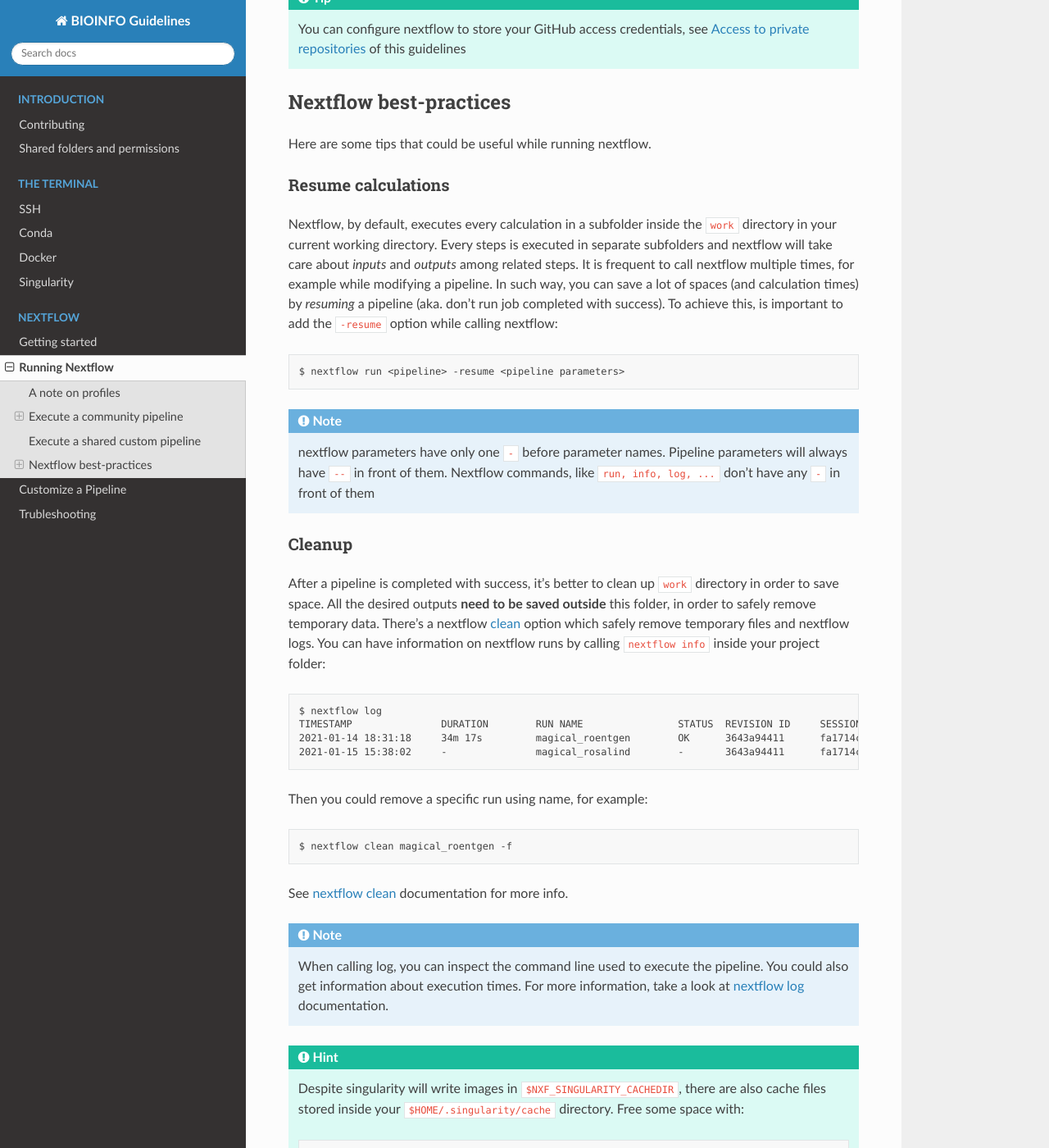
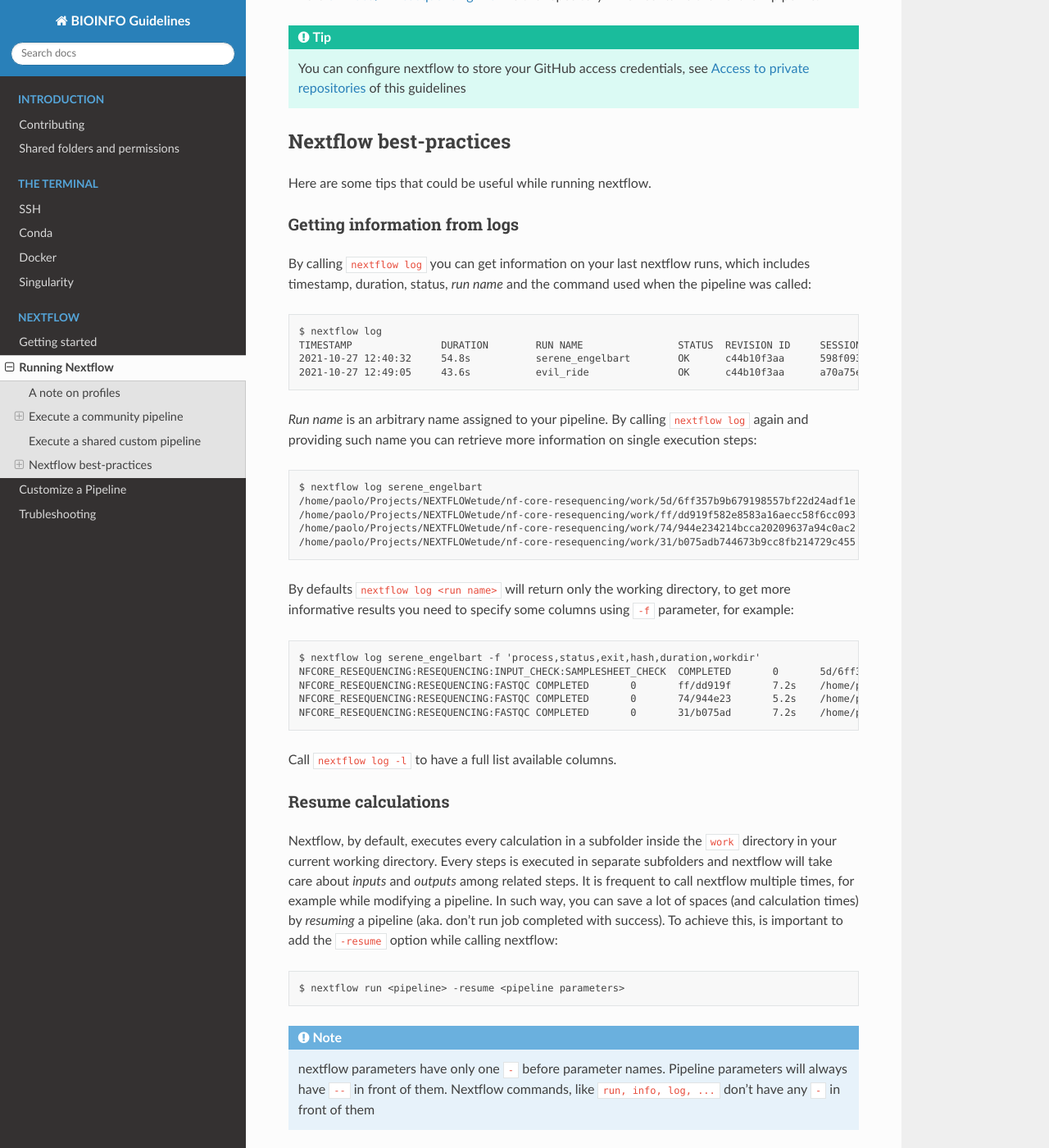
Before and after one commit to cnr-ibba/BIOINFO-guidelines, a Sphinx documentation site: the page built from docs/nextflow/running.rst, in a window 1280 px wide and 1400 px high, scrolled down 3132 px. Shown: the whole window at 82% size. Built offline with Sphinx 7.4.7 and the Read the Docs theme 2.0.0, drawn with Linux system fonts in a browser that asks for light colours; some of the changed text lies outside the part shown.

Commit message:
:memo: update running nextflow

```diff
--- a/docs/nextflow/running.rst
+++ b/docs/nextflow/running.rst
@@ -134,6 +134,40 @@ Nextflow best-practices
 
 Here are some tips that could be useful while running nextflow.
 
+Getting information from logs
+~~~~~~~~~~~~~~~~~~~~~~~~~~~~~
+
+By calling ``nextflow log`` you can get information on your last nextflow runs,
+which includes timestamp, duration, status, *run name* and the command used when
+the pipeline was called::
+
+  $ nextflow log
+  TIMESTAMP               DURATION        RUN NAME                STATUS  REVISION ID     SESSION ID                              COMMAND
+  2021-10-27 12:40:32     54.8s           serene_engelbart        OK      c44b10f3aa      598f0939-a7b0-497f-a16f-b2431a7e5ee3    nextflow run . -profile test,docker
+  2021-10-27 12:49:05     43.6s           evil_ride               OK      c44b10f3aa      a70a75e2-61fc-4407-aba4-19ac33f31774    nextflow run . -profile test,docker
+
+*Run name* is an arbitrary name assigned to your pipeline. By calling ``nextflow log``
+again and providing such name you can retrieve more information on single execution
+steps::
+
+  $ nextflow log serene_engelbart
+  /home/paolo/Projects/NEXTFLOWetude/nf-core-resequencing/work/5d/6ff357b9b679198557bf22d24adf1e
+  /home/paolo/Projects/NEXTFLOWetude/nf-core-resequencing/work/ff/dd919f582e8583a16aecc58f6cc093
+  /home/paolo/Projects/NEXTFLOWetude/nf-core-resequencing/work/74/944e234214bcca20209637a94c0ac2
+  /home/paolo/Projects/NEXTFLOWetude/nf-core-resequencing/work/31/b075adb744673b9cc8fb214729c455
+
+By defaults ``nextflow log <run name>`` will return only the working directory, to
+get more informative results you need to specify some columns using ``-f`` parameter,
+for example::
+
+  $ nextflow log serene_engelbart -f 'process,status,exit,hash,duration,workdir'
+  NFCORE_RESEQUENCING:RESEQUENCING:INPUT_CHECK:SAMPLESHEET_CHECK  COMPLETED       0       5d/6ff357       1.8s    /home/paolo/Projects/NEXTFLOWetude/nf-core-resequencing/work/5d/6ff357b9b679198557bf22d24adf1e
+  NFCORE_RESEQUENCING:RESEQUENCING:FASTQC COMPLETED       0       ff/dd919f       7.2s    /home/paolo/Projects/NEXTFLOWetude/nf-core-resequencing/work/ff/dd919f582e8583a16aecc58f6cc093
+  NFCORE_RESEQUENCING:RESEQUENCING:FASTQC COMPLETED       0       74/944e23       5.2s    /home/paolo/Projects/NEXTFLOWetude/nf-core-resequencing/work/74/944e234214bcca20209637a94c0ac2
+  NFCORE_RESEQUENCING:RESEQUENCING:FASTQC COMPLETED       0       31/b075ad       7.2s    /home/paolo/Projects/NEXTFLOWetude/nf-core-resequencing/work/31/b075adb744673b9cc8fb214729c455
+
+Call ``nextflow log -l`` to have a full list available columns.
+
 Resume calculations
 ~~~~~~~~~~~~~~~~~~~
 
@@ -161,7 +195,7 @@ in order to save space. All the desired outputs **need to be saved outside** thi
 in order to safely remove temporary data. There's a nextflow
 `clean <https://www.nextflow.io/docs/latest/cli.html#clean>`__ option which safely
 remove temporary files and nextflow logs. You can have information on nextflow runs
-by calling ``nextflow info`` inside your project folder::
+by calling ``nextflow log`` inside your project folder::
 
   $ nextflow log
   TIMESTAMP               DURATION        RUN NAME                STATUS  REVISION ID     SESSION ID                              COMMAND
@@ -259,3 +293,14 @@ with ``-r`` option::
   it when you call ``nextflow run`` with the same ``-r`` option. This is required
   if you need to run your analyses with an old pipeline version, or if your ``nextflow``
   executable doesn't support the latest pipeline version.
+
+Delete the local copy of a pipeline
+~~~~~~~~~~~~~~~~~~~~~~~~~~~~~~~~~~~
+
+In order to remove a local copy of a pipeline (a pipeline installed in your cache
+using ``nextflow pull`` or ``nextflow run``), simply type::
+
+  $ nextflow drop <pipeline_name>
+
+where ``<pipeline_name>`` is a single row returned ``nextflow list`` (*github
+organization/pipeline name*)
```
Also changed, not shown: other parts of docs/nextflow/running.rst (+1 -1 lines).
